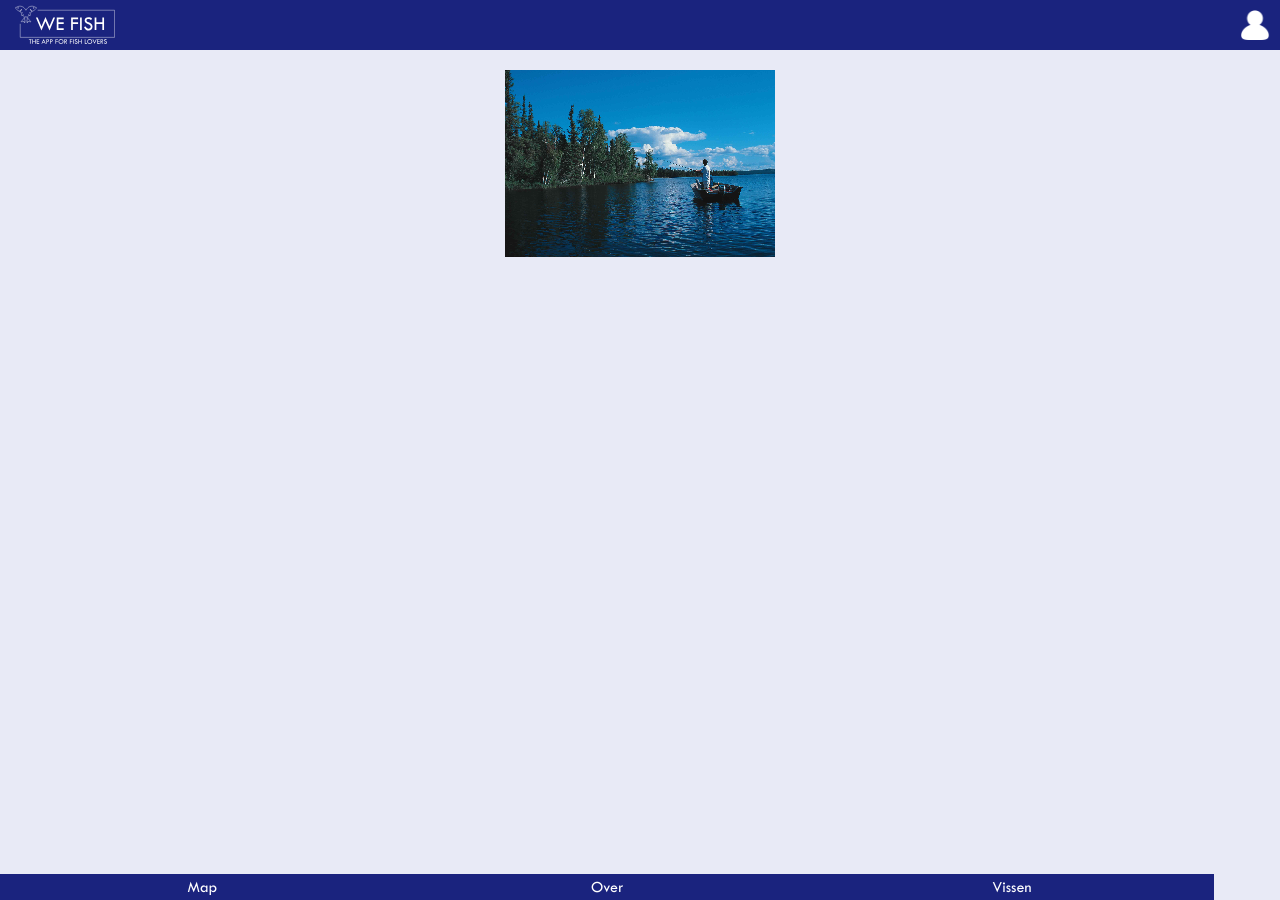
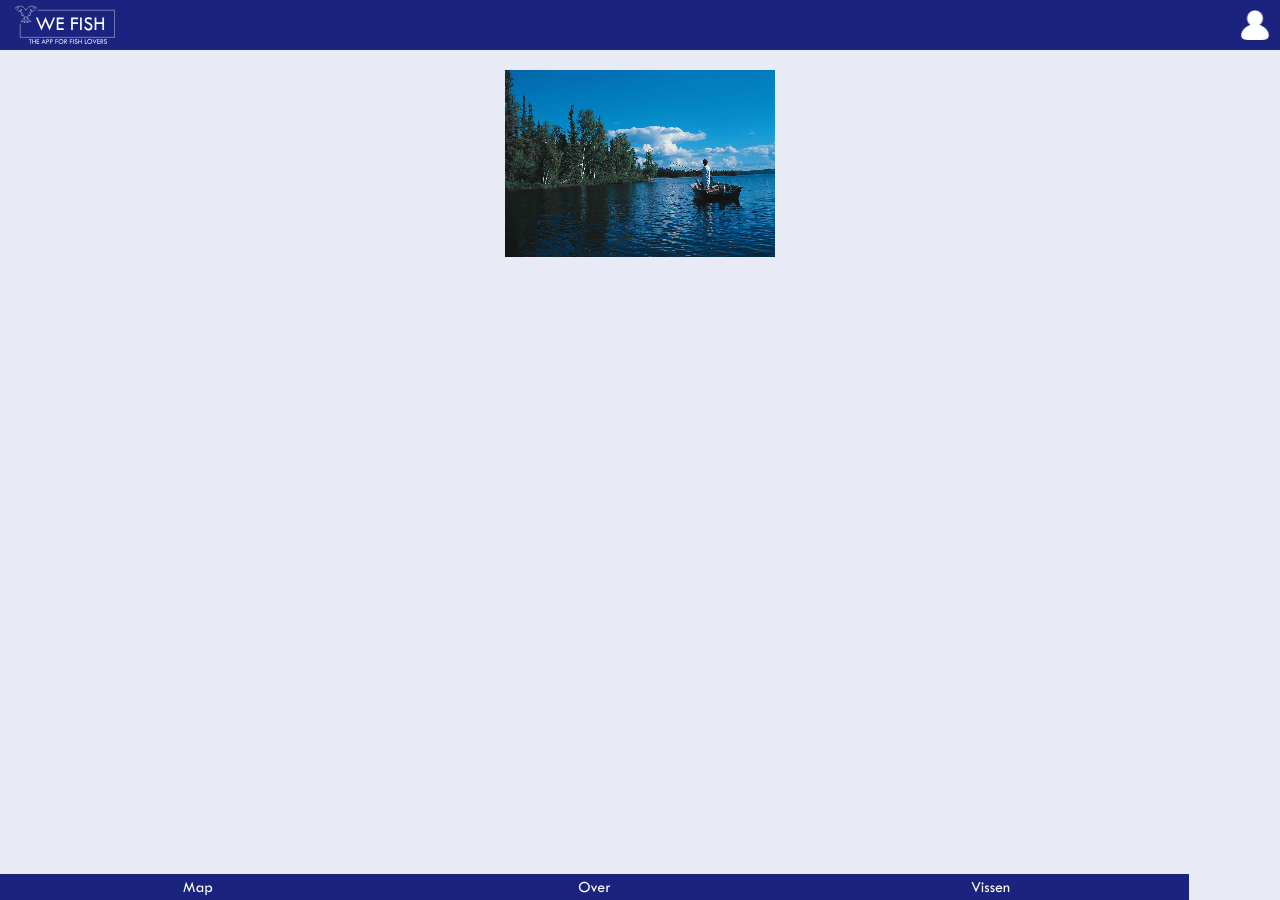
Before and after one commit to svennote/WeFish.github.io, a Jekyll site: the page built from start.html, in a window 1280 px wide. Built offline with Jekyll 4.4.1, drawn with Linux system fonts in a browser that asks for light colours.

Commit message:
aangepast

```diff
--- a/css/login.scss
+++ b/css/login.scss
@@ -50,7 +50,7 @@ footer a:link, a:visited {
 text-align:center;
 display:block;
 float:left;
-width:31%;
+width:30.33%;
 background-color:$ahsd;
 text-decoration: none;
 color:white;
```
